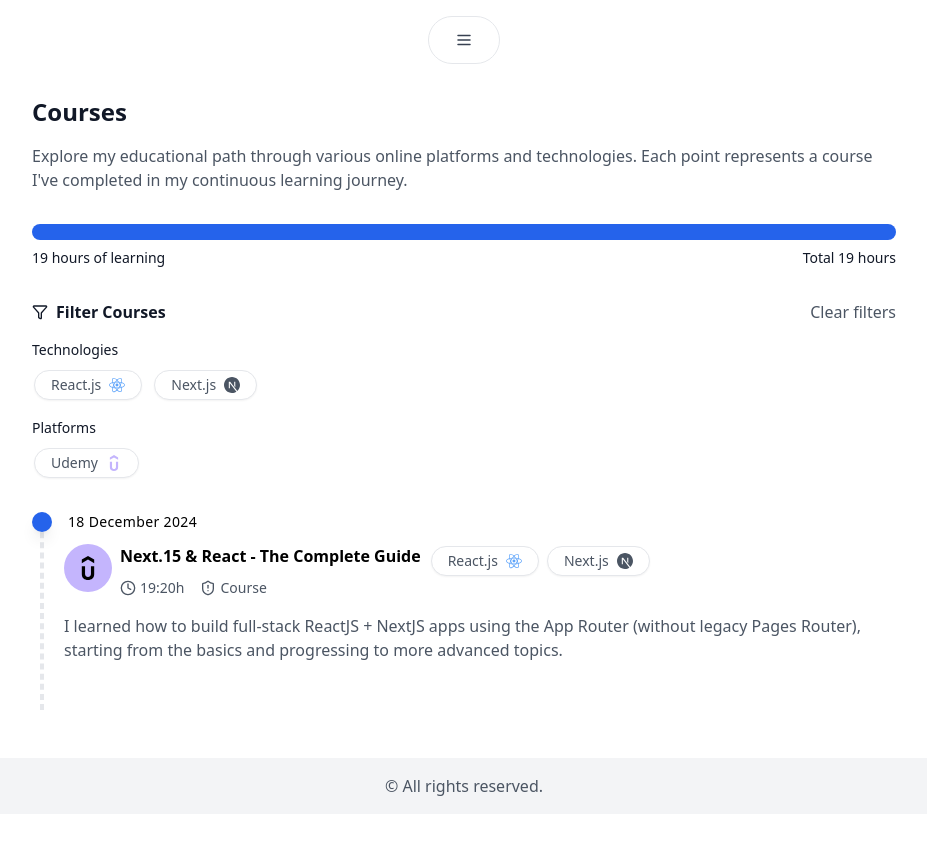
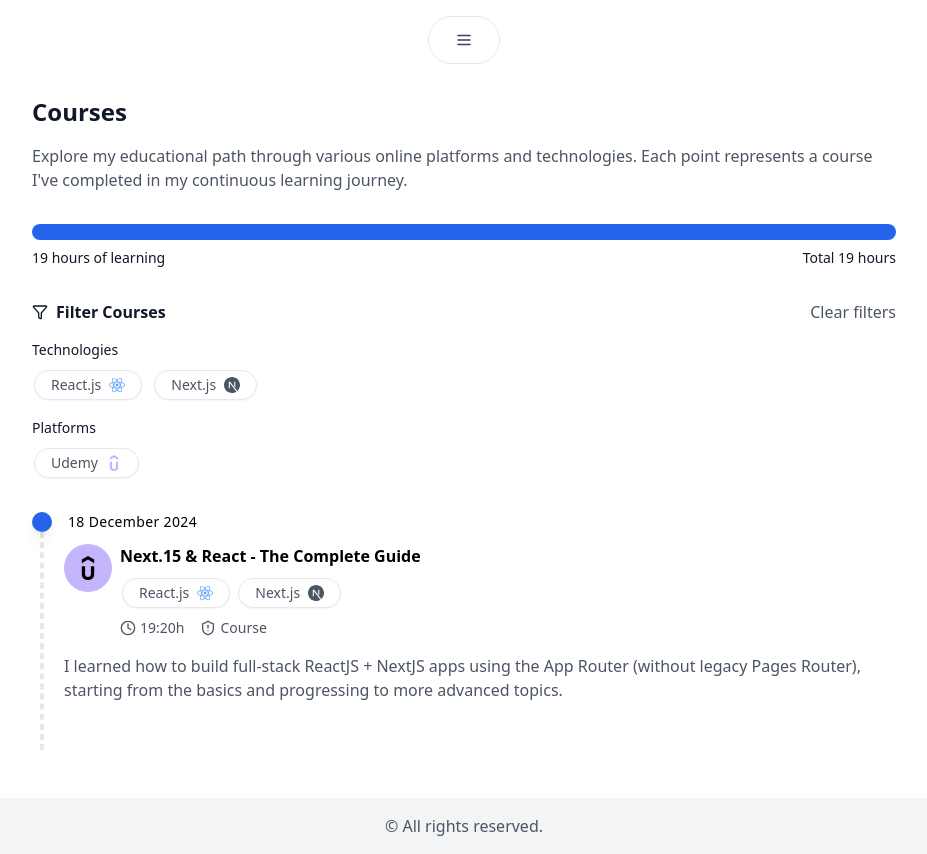
Before and after one commit to jakubjereczek/personal-blog, a Next.js app: page /courses in a window 1280 px wide. Shown: the whole page, without its empty margins (176-1103 px from the left). Before the commit the page ends 814 px from the top, so only its background shows below. Built offline with nearby package versions, Linux system fonts and the light colour scheme.

Commit message:
fix course tags position

```diff
--- a/src/app/(content)/courses/page.tsx
+++ b/src/app/(content)/courses/page.tsx
@@ -1,5 +1,3 @@
-'use client';
-
 import { Suspense } from 'react';
 
 import Courses from '@/components/courses';
--- a/src/components/timeline/timeline-item-c.tsx
+++ b/src/components/timeline/timeline-item-c.tsx
@@ -30,11 +30,10 @@
           </div>
 
           <div>
-            <div className="flex gap-2">
             <span className="text-black-600 block font-bold dark:text-white">
               {item.title}
             </span>
-              <div className="flex gap-1">
+            <div className="flex gap-1 py-2">
               {item.args.technologies.map((technology, index) => (
                 <Tag
                   key={hashKey(`timeline-${technology.name}-${index}`)}
@@ -45,7 +44,6 @@
                   }}
                 />
               ))}
-              </div>
             </div>
             <div className="flex gap-4">
               {item.args.duration && (
```
Lines whose indentation alone changed are shown as unchanged.
